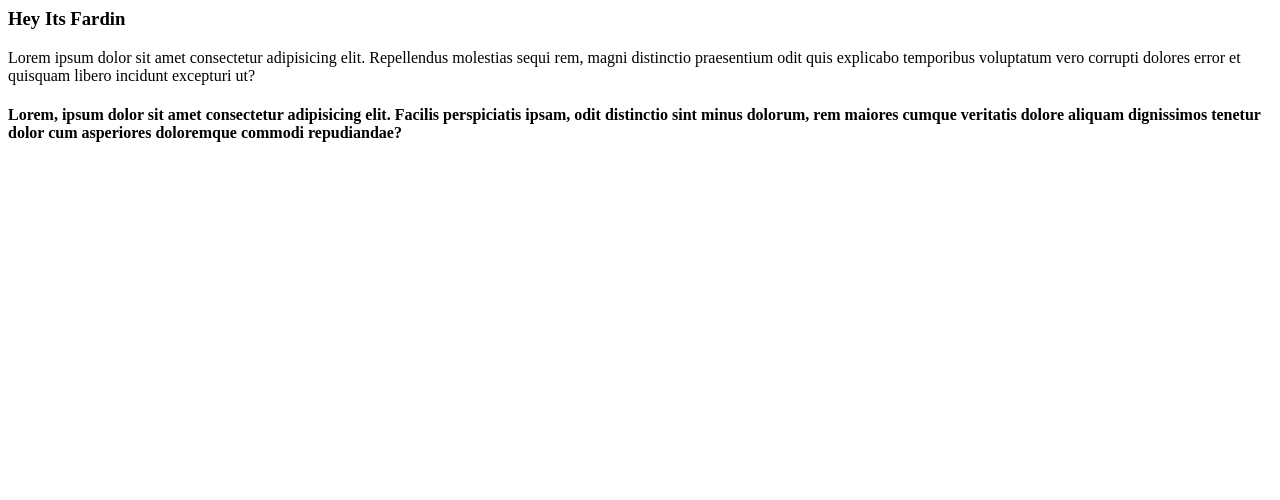
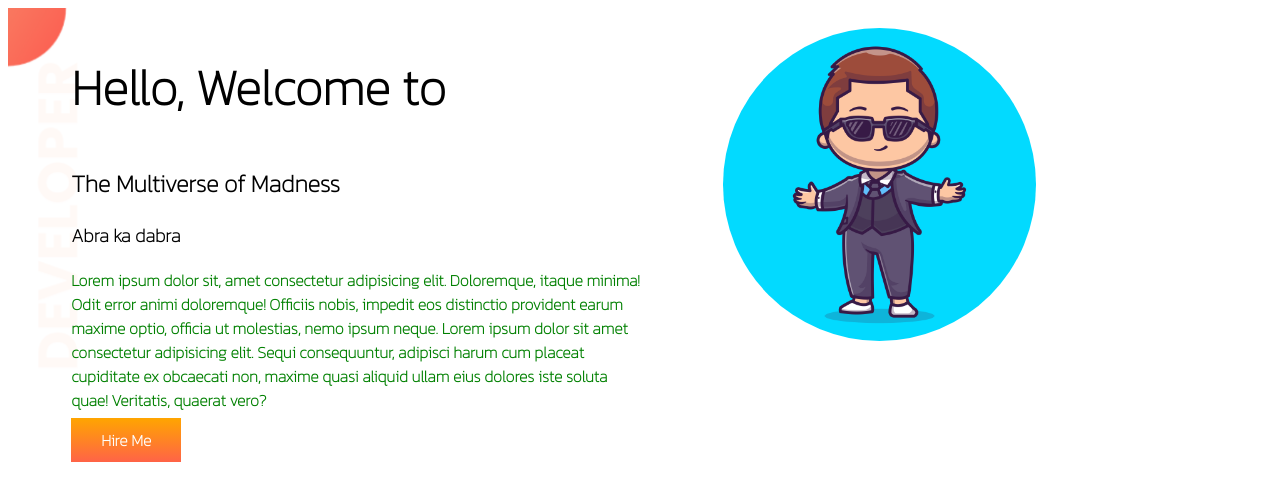
Before and after one commit to fasourav/dev-test-portfolio, a plain HTML site: page index.html in a window 1280 px wide. Drawn offline with Linux system fonts and the light colour scheme.

Commit message:
banner added

```diff
--- a/index.html
+++ b/index.html
@@ -5,16 +5,23 @@
     <meta name="viewport" content="width=device-width, initial-scale=1.0">
     <title>Test Developer Portfolio</title>
     <link rel="stylesheet" href="style.css">
+    <link rel="preconnect" href="https://fonts.googleapis.com">
+    <link rel="preconnect" href="https://fonts.gstatic.com" crossorigin>
+    <link href="https://fonts.googleapis.com/css2?family=Kanit:wght@100&display=swap" rel="stylesheet">
 </head>
 <body>
-    <h3>Hey Its Fardin</h3>
-    <p>Lorem ipsum dolor sit amet consectetur adipisicing elit. Repellendus molestias sequi rem, magni distinctio praesentium odit quis explicabo temporibus voluptatum vero corrupti dolores error et quisquam libero incidunt excepturi ut?</p>
+    <section class="background">
+    <div class="welcome">
+    <h1>Hello, Welcome to</h1>
+    <h2>The Multiverse of Madness</h2>
 
-    <span>
-
-    </span>
-    <h4>
-        Lorem, ipsum dolor sit amet consectetur adipisicing elit. Facilis perspiciatis ipsam, odit distinctio sint minus dolorum, rem maiores cumque veritatis dolore aliquam dignissimos tenetur dolor cum asperiores doloremque commodi repudiandae?
-    </h4>
+    <h3>Abra ka dabra</h3>
+    <p>Lorem ipsum dolor sit, amet consectetur adipisicing elit. Doloremque, itaque minima! Odit error animi doloremque! Officiis nobis, impedit eos distinctio provident earum maxime optio, officia ut molestias, nemo ipsum neque. Lorem ipsum dolor sit amet consectetur adipisicing elit. Sequi consequuntur, adipisci harum cum placeat cupiditate ex obcaecati non, maxime quasi aliquid ullam eius dolores iste soluta quae! Veritatis, quaerat vero?</p>
+    <a  id="hire-btn" href="https://www.facebook.com/fardinahsan26" target="_blank">Hire Me</a>
+    </div>
+    <div class="welcome">
+        <img src="images/potrait.jpg" alt="potrait">
+    </div>
+    </section>
 </body>
 </html>
--- a/style.css
+++ b/style.css
@@ -0,0 +1,38 @@
+body{
+    font-family: 'Kanit', sans-serif;
+}
+
+p{
+    font-weight: bold;
+    color: green;
+}
+
+h1{
+    font-size: 50px;
+}
+
+section{
+    display: flex;
+}
+.welcome img{
+    width: 55%;
+    padding: 20px;
+    border-radius: 100%;
+}
+.welcome{
+    width: 100%;
+    padding-left: 5%;
+}
+#hire-btn{
+    text-decoration: none;
+    color: white;
+    background-image: linear-gradient(orange,tomato);
+    padding: 10px 30px;
+    font-weight: 700;
+    cursor: hand;
+}
+
+.background{
+    background-image: url(images/top-banner.png);
+    background-repeat: no-repeat;
+}
```
